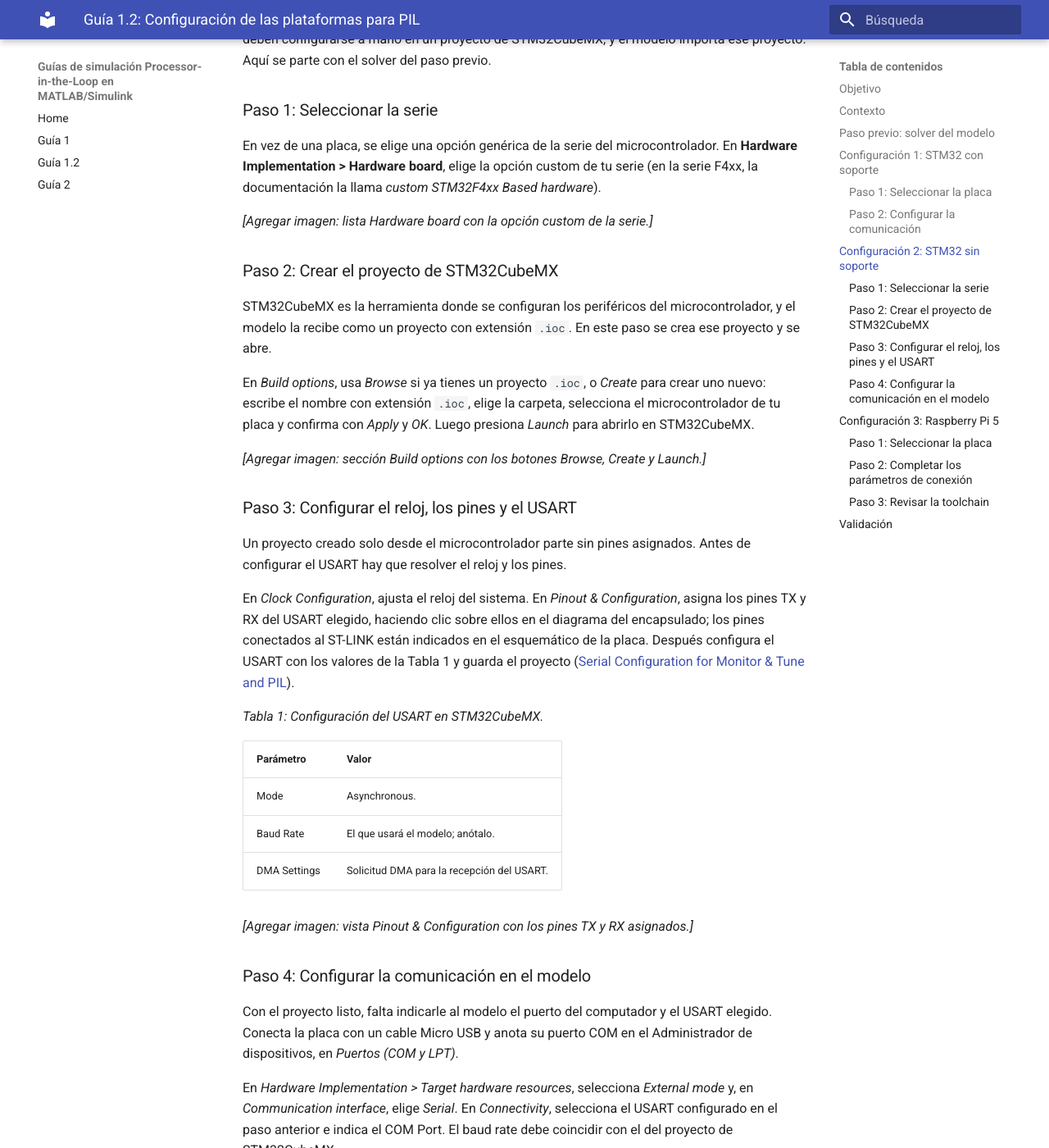
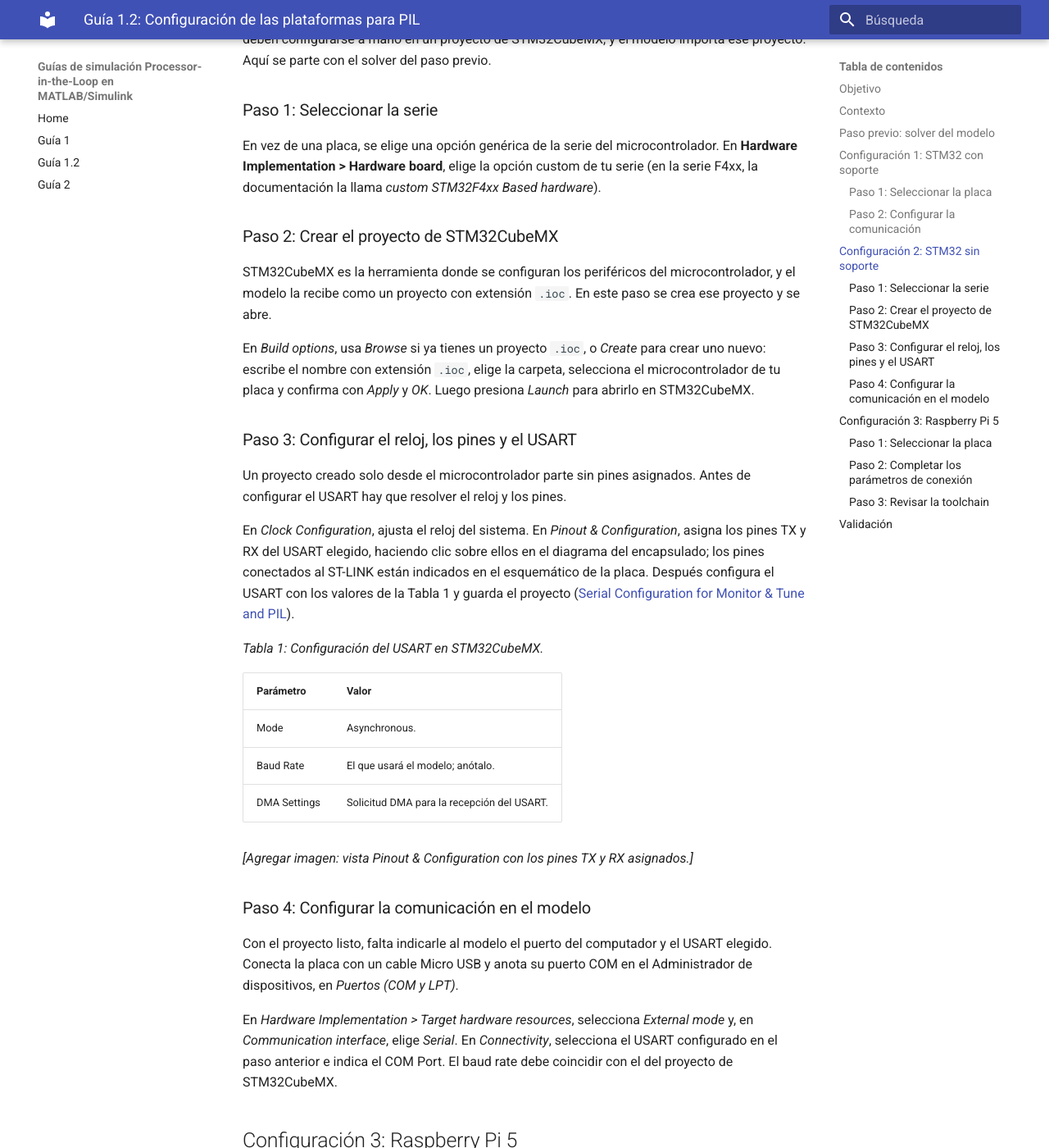
Before and after one commit to julianNT/Guia-uso-pil, an MkDocs documentation site: the page built from docs/Guia_1.2_Configuracion/Guia_1_2.md, in a window 1280 px wide and 1400 px high, scrolled down 3345 px. Shown: the whole window at 82% size. Built offline with MkDocs 1.6.1 and Material for MkDocs 9.7.7, drawn with Linux system fonts in a browser that asks for light colours; some of the changed text lies outside the part shown.

Commit message:
Actualiza guias

```diff
--- a/docs/Guia_1.2_Configuracion/Guia_1_2.md
+++ b/docs/Guia_1.2_Configuracion/Guia_1_2.md
@@ -54,7 +54,7 @@
 
 En vez de una placa, se elige una opción genérica de la serie del microcontrolador. En **Hardware Implementation > Hardware board**, elige la opción custom de tu serie (en la serie F4xx, la documentación la llama *custom STM32F4xx Based hardware*).
 
-*[Agregar imagen: lista Hardware board con la opción custom de la serie.]*
+
 
 ### Paso 2: Crear el proyecto de STM32CubeMX
 
@@ -62,7 +62,7 @@
 
 En *Build options*, usa *Browse* si ya tienes un proyecto `.ioc`, o *Create* para crear uno nuevo: escribe el nombre con extensión `.ioc`, elige la carpeta, selecciona el microcontrolador de tu placa y confirma con *Apply* y *OK*. Luego presiona *Launch* para abrirlo en STM32CubeMX.
 
-*[Agregar imagen: sección Build options con los botones Browse, Create y Launch.]*
+
 
 ### Paso 3: Configurar el reloj, los pines y el USART
 
@@ -86,7 +86,6 @@
 
 En *Hardware Implementation > Target hardware resources*, selecciona *External mode* y, en *Communication interface*, elige *Serial*. En *Connectivity*, selecciona el USART configurado en el paso anterior e indica el COM Port. El baud rate debe coincidir con el del proyecto de STM32CubeMX.
 
-*[Agregar imagen: pestaña Connectivity con los campos USART y COM Port.]*
 
 ## Configuración 3: Raspberry Pi 5
 
```
Also changed, not shown: site/Guia_1.2_Configuracion/Guia_1_2/index.html, site/search/search_index.json.
